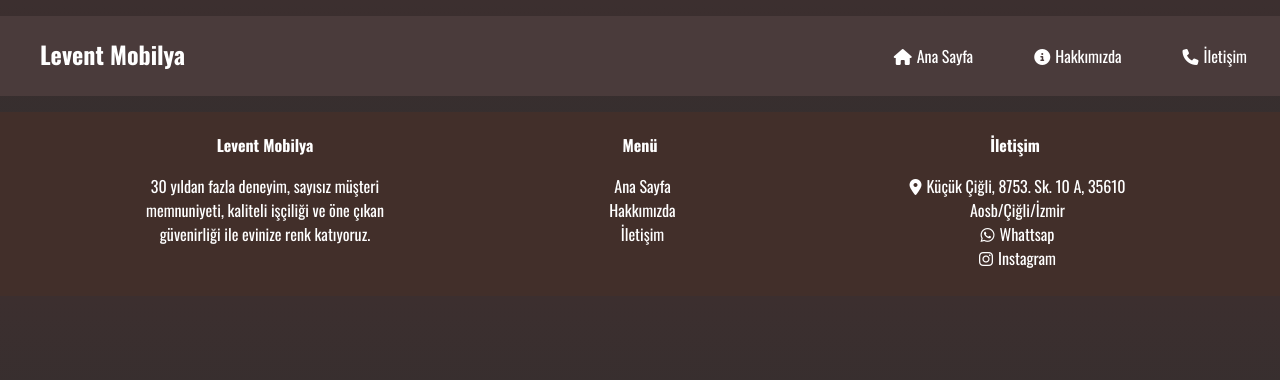
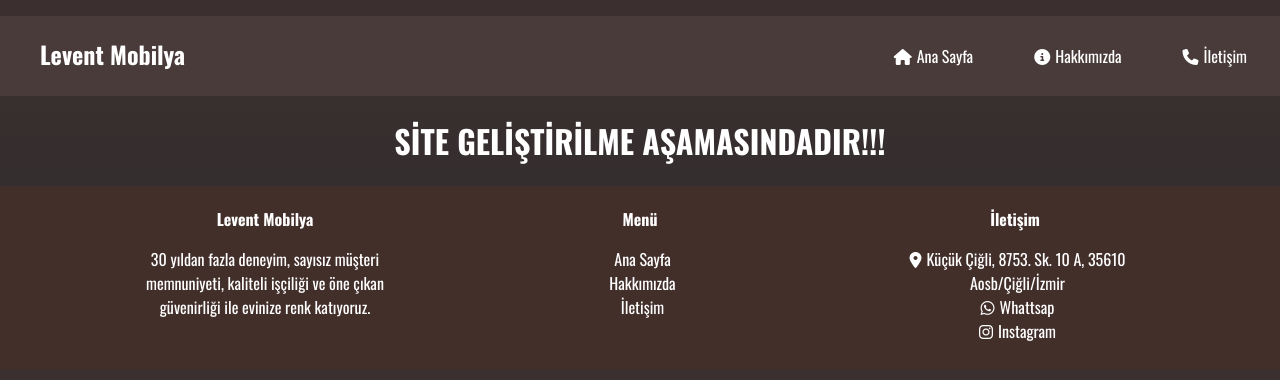
Before and after one commit to Dacunka/LeventMobilya, a plain HTML site: page about.html in a window 1280 px wide. Drawn offline with nearby package versions, Linux system fonts and the light colour scheme.

Commit message:
Güncelleme 1

```diff
--- a/about.html
+++ b/about.html
@@ -6,6 +6,7 @@
     <link rel="stylesheet" href="https://cdnjs.cloudflare.com/ajax/libs/font-awesome/6.7.2/css/all.min.css" integrity="sha512-Evv84Mr4kqVGRNSgIGL/F/aIDqQb7xQ2vcrdIwxfjThSH8CSR7PBEakCr51Ck+w+/U6swU2Im1vVX0SVk9ABhg==" crossorigin="anonymous" referrerpolicy="no-referrer" />
     <title>Levent Mobilya</title>
     <link rel="stylesheet" href="style.css">
+    <link rel="icon" href="favicon.ico" type="image/favicon">
     <link rel="preconnect" href="https://fonts.googleapis.com">
     <link rel="preconnect" href="https://fonts.gstatic.com" crossorigin>
     <link href="https://fonts.googleapis.com/css2?family=Caveat:wght@400..700&family=Montserrat:ital,wght@0,100..900;1,100..900&family=Oswald:wght@200..700&display=swap" rel="stylesheet">
@@ -23,6 +24,7 @@
     </header>
 
     <main>
+      <h1 style="color: white; text-align: center;">SİTE GELİŞTİRİLME AŞAMASINDADIR!!!</h1>
     </main>
 
 
```
Also changed, not shown: contact.html (+2 -0 lines), index.html (+1 -0 lines), favicon.ico (added).
